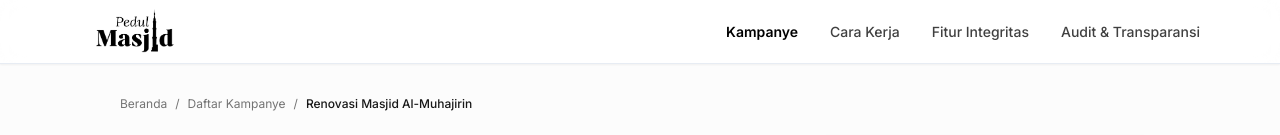
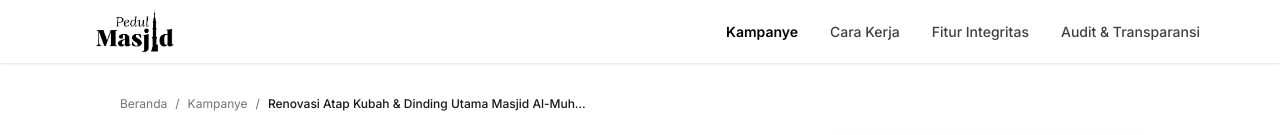
Before and after one commit to ganzawajendra/pedulimasjid-dev, a Next.js app: page /campaigns/1 in a window 1280 px wide. Shown: the top 135 px of the page. Built offline with nearby package versions, Linux system fonts and the light colour scheme.

Commit message:
feat: memperbaiki detail card

```diff
--- a/app/(public)/campaigns/[id]/page.tsx
+++ b/app/(public)/campaigns/[id]/page.tsx
@@ -62,7 +62,7 @@ export default function CampaignDetail({ params }: PageProps) {
   };
 
   return (
-    <div className="pt-24 px-6 md:px-12 lg:px-30 pb-20 min-h-screen bg-neutral-50/50">
+    <div className="pt-24 px-6 md:px-12 lg:px-30 pb-20 min-h-screen">
       {/* Breadcrumb sederhana */}
       <nav className="flex items-center gap-2 text-xs text-neutral-500 mb-6">
         <Link href="/" className="hover:text-neutral-900 transition-colors">
@@ -73,21 +73,19 @@ export default function CampaignDetail({ params }: PageProps) {
           href="/campaigns"
           className="hover:text-neutral-900 transition-colors"
         >
-          Daftar Kampanye
+          Kampanye
         </Link>
         <span>/</span>
         <span className="text-neutral-900 font-medium truncate max-w-xs">
-          Renovasi Masjid Al-Muhajirin
+          Renovasi Atap Kubah & Dinding Utama Masjid Al-Muhajirin
         </span>
       </nav>
 
-      {/* Kontainer 2 Kolom (~65% kiri & ~35% kanan) */}
+      {/* 2 Kolom (~65% kiri & ~35% kanan) */}
       <div className="flex flex-col lg:flex-row gap-10 items-start">
-        {/* ======================================================== */}
-        {/* 1. KOLOM KIRI (~65% Width) */}
-        {/* ======================================================== */}
+        {/* KOLOM KIRI (~65% Width) */}
         <div className="w-full lg:w-[65%] space-y-8">
-          {/* A. Header Kampanye & Tag Lokasi */}
+          {/* Header Kampanye & Tag Lokasi */}
           <div className="space-y-3">
             <h1 className="text-2xl md:text-3xl font-bold text-neutral-900 leading-tight">
               Renovasi Atap Kubah & Dinding Utama Masjid Al-Muhajirin
--- a/app/(public)/campaigns/page.tsx
+++ b/app/(public)/campaigns/page.tsx
@@ -76,7 +76,7 @@ export default function Campaign() {
   return (
     <div className="pt-24 px-6 md:px-12 lg:px-30 pb-20 min-h-screen">
       <div className="mb-8">
-        <h1 className="text-3xl font-semibold text-neutral-900 mb-2">
+        <h1 className="text-2xl md:text-3xl font-bold text-neutral-900 leading-tight">
           Daftar Rumah Ibadah Terverifikasi
         </h1>
         <p className="text-neutral-600 max-w-3xl text-sm leading-relaxed">
```
